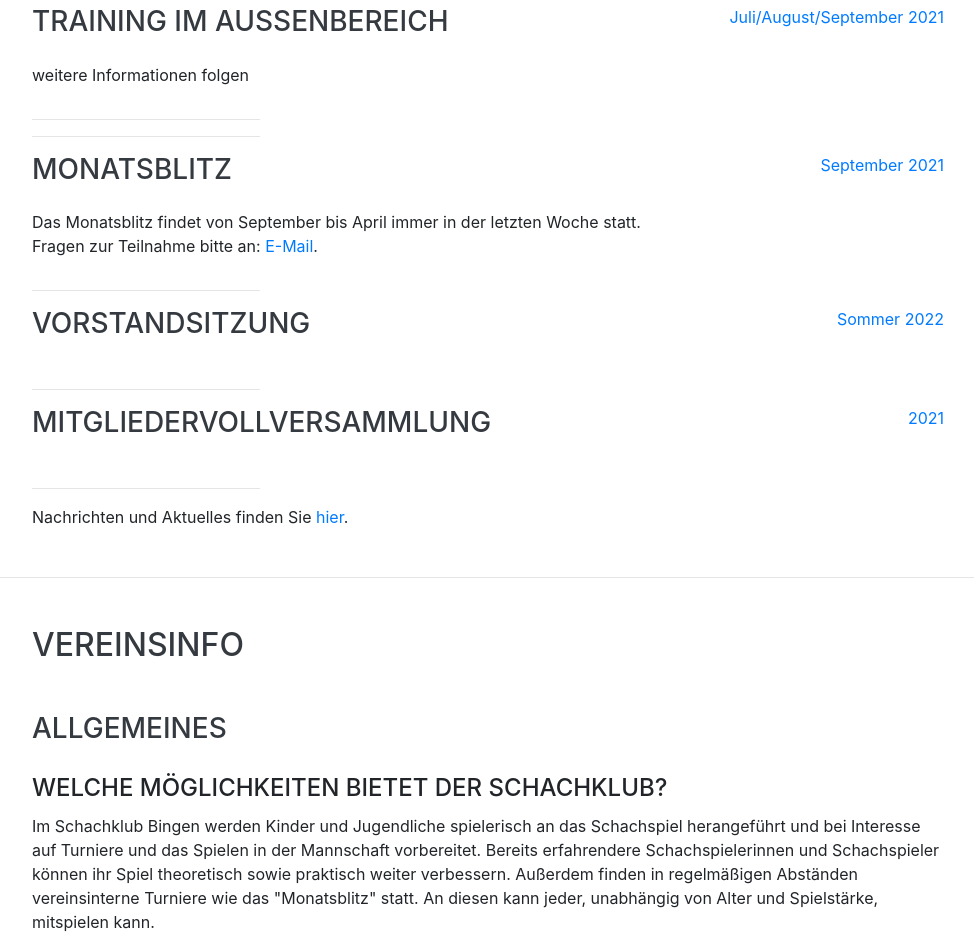
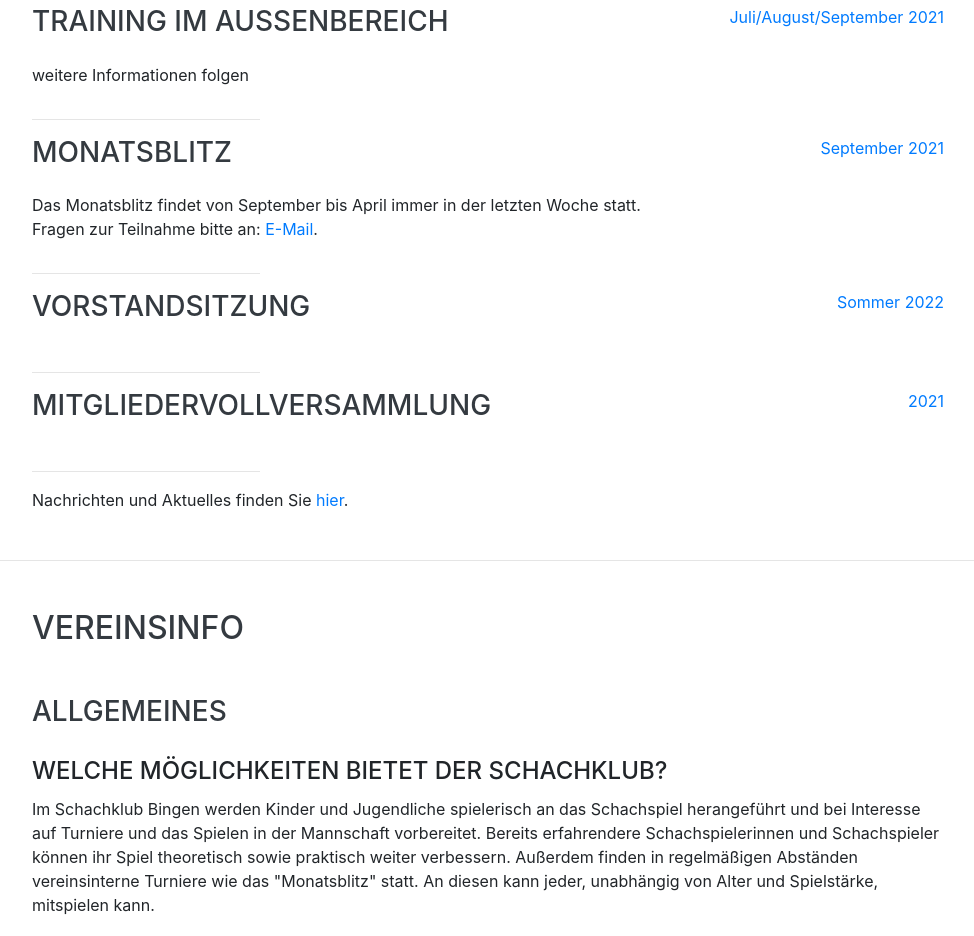
Before and after one commit to fabianscode/fabianscode.github.io, a website with bundled scripts: page index.html in a window 1280 px wide. Shown: the part 4060-4996 px from the top of the page, without its empty margins (288-1262 px from the left). Built offline with nearby package versions, Linux system fonts and the light colour scheme; files whose address does not match are found by name; a web font is replaced by a local one.

Commit message:
update index.html

```diff
--- a/index.html
+++ b/index.html
@@ -406,11 +406,6 @@
 
 
 
-
-<hr class="news-line">
-
-
-
 <div class="resume-item d-flex flex-column flex-md-row justify-content-between">
           <div class="resume-content">
             <h3 class="mb-0">Monatsblitz</h3>
```
